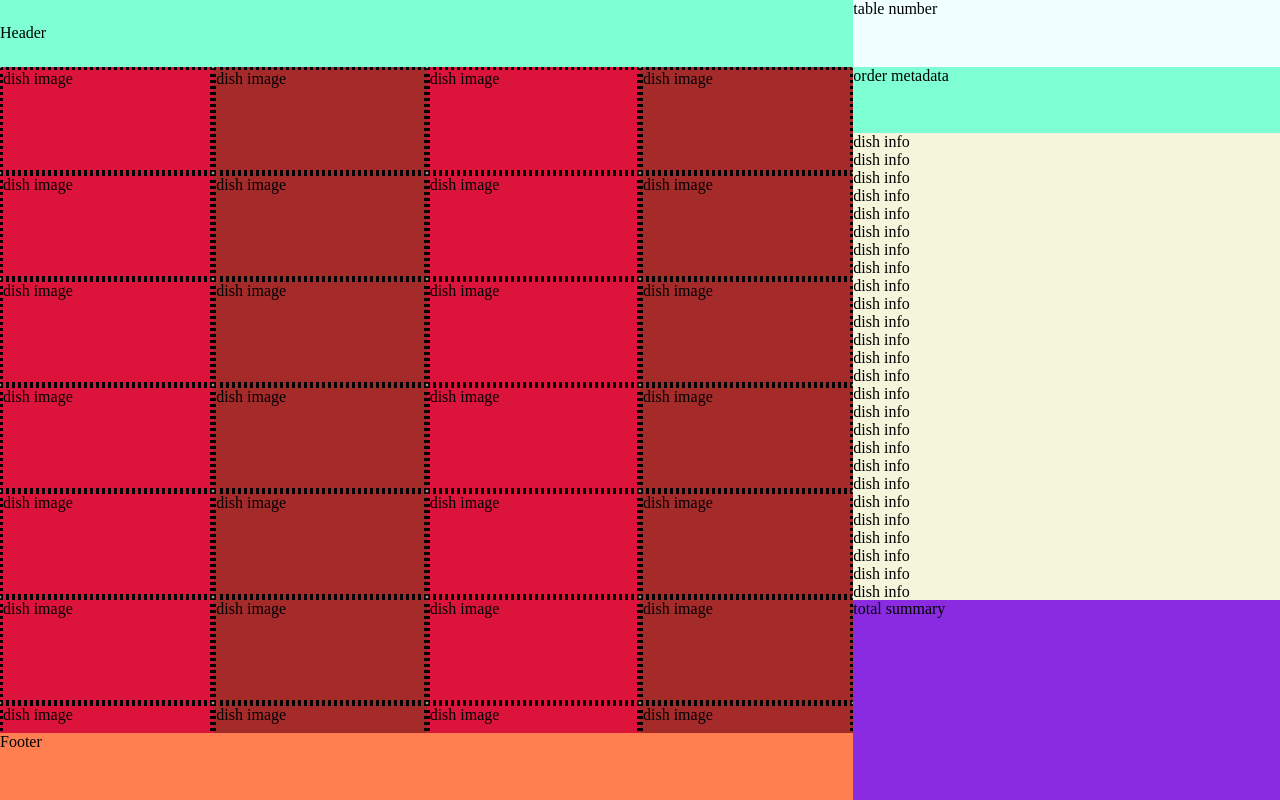
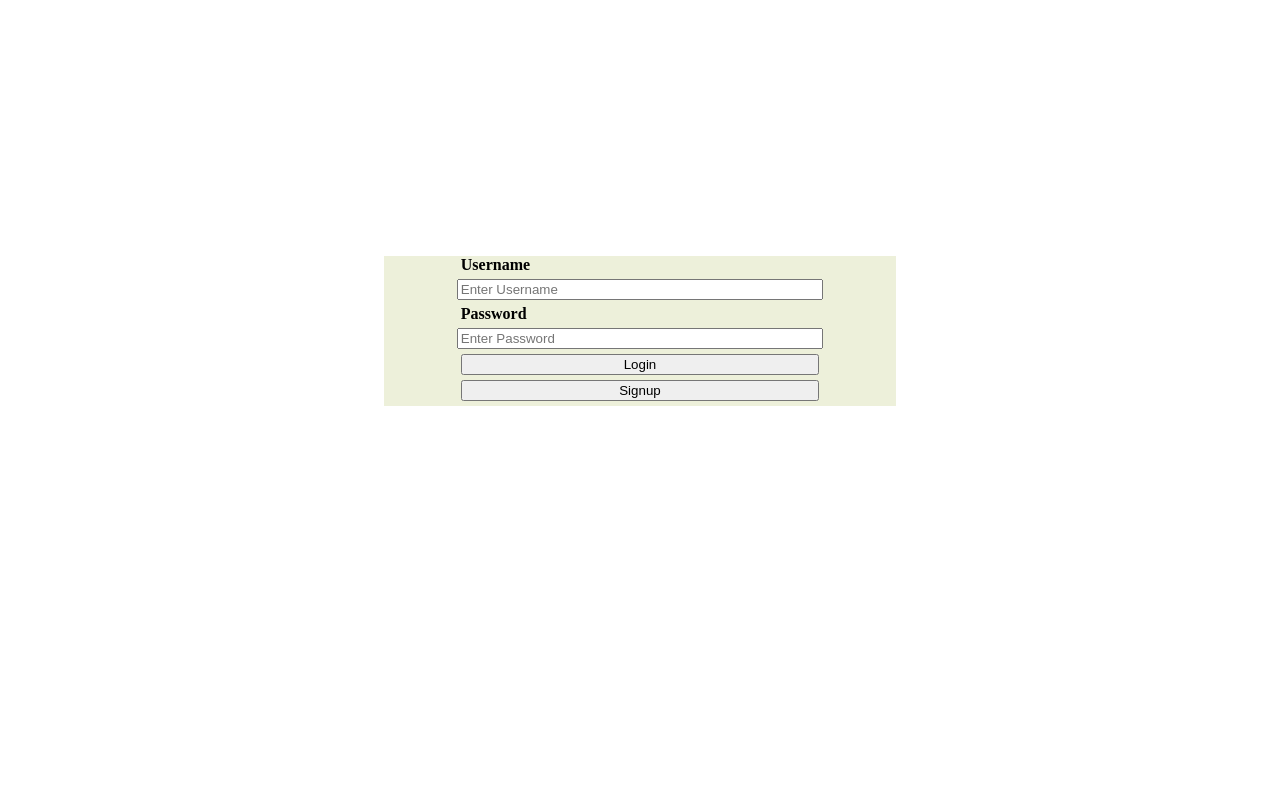
Before and after one commit to tri97nguyen/POS-Skipli, a React (Create React App) app: page /login in a window 1280 px wide. Built offline with nearby package versions, Linux system fonts and the light colour scheme.

Commit message:
created login form

```diff
--- a/src/App.js
+++ b/src/App.js
@@ -1,12 +1,24 @@
 import './App.css';
 import Menu from './component/Menu'
 import OrderHistoryPanel from './component/OrderHistoryPanel';
+import Login from './component/Login'
+import { BrowserRouter as Router, Switch, Route } from 'react-router-dom'
+
 function App() {
   return (
-    <div className="content grid-column">
-      <Menu />
-      <OrderHistoryPanel />
-    </div>
+    <Router>
+      <Route path="/dashboard">
+        <div className="content grid-column">
+          <Menu />
+          <OrderHistoryPanel />
+        </div>
+      </Route>
+      <Route path="/login">
+        <Login />
+      </Route>
+
+    </Router>
+
   );
 }
 
--- a/src/component/Header.js
+++ b/src/component/Header.js
@@ -6,7 +6,7 @@ import { toggleOrderPanel } from '../shared/service'
 export default function Header() {
     return (
         <div className="header flex">
-            Header
+            <button>Logout</button>
             <button id="order-panel-btn" onClick={toggleOrderPanel}>Charge</button>
         </div>
     )
--- /dev/null
+++ b/src/component/Login.js
@@ -0,0 +1,36 @@
+import React, { useState } from 'react'
+
+export default function Login() {
+    const [loginInfo, setLoginInfo] = useState({
+        username: "",
+        password: "",
+    })
+
+    function handleForm(e) {
+        console.log("inputing")
+        var name = e.target.name;
+        var value = e.target.value;
+        setLoginInfo(prevVal => ({ ...prevVal, [name]: value }));
+    }
+
+    function submitForm(e) {
+        e.preventDefault();
+        console.log("login info is", loginInfo);
+
+    }
+
+    return (
+        <div className="login-board">
+            <form className="login-form" onSubmit={submitForm}>
+                <label className="block login-content" htmlFor="username"><b>Username</b></label>
+                <input onChange={handleForm} value={loginInfo.username} className="block login-content" type="text" placeholder="Enter Username" name="username" required />
+
+                <label className="bloc login-content" htmlFor="password"><b>Password</b></label>
+                <input onChange={handleForm} value={loginInfo.password} className="block login-content" type="password" placeholder="Enter Password" name="password" required />
+
+                <button className="block login-content" type="submit">Login</button>
+                <button className="block login-content" type="submit">Signup</button>
+            </form>
+        </div>
+    )
+}
--- a/src/component/OrderHistoryPanel.js
+++ b/src/component/OrderHistoryPanel.js
@@ -6,7 +6,7 @@ export default function OrderHistoryPanel() {
         orders.push(<div className="order" key={i} alt="some order" >dish info</div>)
     }
     return (
-        <div id="order-history-panel" className="order-history-panel">
+        <div id="order-history-panel" className="order-history-panel grid-column-row">
             <div className="table-number" >table number</div>
             <div className="metadata">order metadata</div>
             <div className="order-container">
--- a/src/index.css
+++ b/src/index.css
@@ -1,3 +1,11 @@
+
+:root {
+    --colorOne: #aa4465;
+    --colorTwo: #edf0da;
+    --colorThree: #a89b8c;
+    --colorFour: #f0dfad;
+    --colorFive: #8f5c38;
+}
 body {
     margin: 0;
     padding: 0;
@@ -5,7 +13,7 @@ body {
 
 .flex {
     display: flex;
-    flex-flow: row;
+    flex-flow: row wrap;
     justify-content: space-between;
 }
 
@@ -22,7 +30,7 @@ body {
 
 
 .content {
-    background-color: aqua;
+    background-color: var(--colorOne);
     height: 100vh;
 
 }
@@ -31,12 +39,12 @@ body {
 .header {
     grid-column: 1 / 13;
     align-items: center;
-    background-color: aquamarine;
+    background-color: var(--colorTwo);
 }
 
 .footer {
     grid-column: 1 / 13;
-    background-color: coral;
+    background-color: var(--colorThree);
 }
 
 
@@ -48,11 +56,11 @@ body {
     grid-row: 2 / 12;
     display: grid;
     grid-template-columns: repeat(4, 1fr);
-    background-color: bisque;
+    background-color: var(--colorFour);
 }
 
 .image:nth-of-type(2n) {
-    background-color: brown;
+    background-color: var(--colorFive);
 
 }
 
@@ -61,14 +69,17 @@ body {
     border-radius: 2px;
     border-color: black;
     border-style: dotted;
-    background-color: crimson;
+    background-color: var(--colorOne);
 }
 
+.block {
+    display: block;
+}
 
 
 .metadata {
     grid-column: 1 / 13;
-    background-color: aquamarine;
+    background-color: var(--colorTwo);
 }
 
 .order-container {
@@ -78,33 +89,47 @@ body {
 }
 
 .summary {
-    background-color: blueviolet;
+    background-color: var(--colorThree);
     grid-row: 10 / 13;
     grid-column: 1/ 13;
 }
 
 .table-number {
     grid-column: 1/ 13;
-    background-color: azure;
+    background-color: var(--colorFour);
 }
 
-.order-history-panel {
-    display: grid;
-    grid-template: repeat(12, 1fr) / repeat(12, 1fr);
+.login-board {
+    margin: 0 auto;
+    margin-top: 20%;
+    width: 40%;
+    background-color: var(--colorTwo);
 }
+
+.login-form {
+    display: flex;
+    flex-flow: column;
+    align-items: center;
+    width: 100%;
+}
+.login-content {
+    width: 70%;
+    margin-bottom: 5px;
+}
+
 
 /* for mobile */
 @media(min-width: 0px) {
     .menu {
         overflow: hidden;
-        background-color: blue;
+        background-color: var(--colorFive);
         grid-column: 1 / 13 ;
 
     }
 
     .order-history-panel {
         display: none;
-        background-color: beige;
+        background-color: var(--colorOne);
         overflow: hidden;
     }
 
@@ -118,14 +143,14 @@ body {
     .menu {
         overflow: hidden;
 
-        background-color: blue;
+        background-color: var(--colorThree);
         grid-column: 1 / 9 !important;
 
     }
 
     .order-history-panel {
         display: grid !important;
-        background-color: beige;
+        background-color: var(--colorFour);
         grid-column: 9 / 13 !important;
         overflow: hidden;
     }
```
Also changed, not shown: 1 other file (tests, documents, lock files or other folders).
